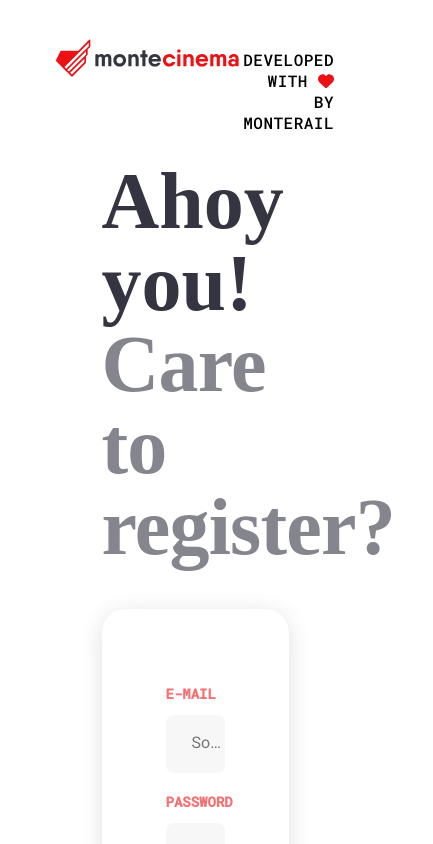
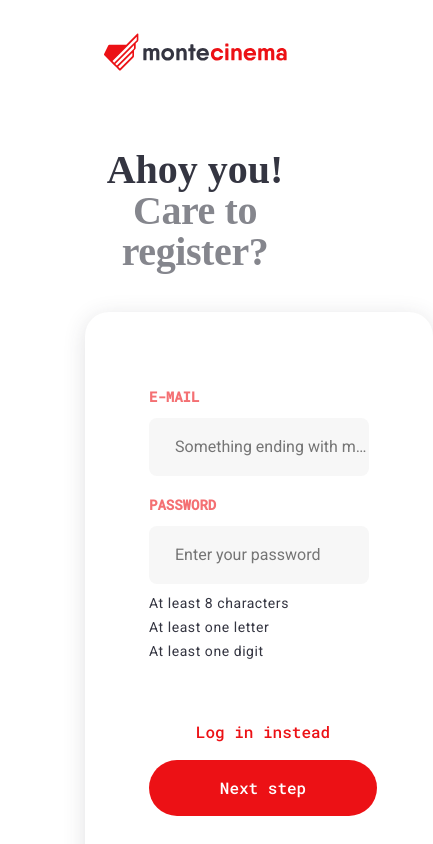
Before and after one commit to martaqh/registration-form, a React (Create React App) app: page / in a window 390 px wide. Shown: the top 844 px of the page, 433 px wide, since content can reach past the window. Built offline with nearby package versions, Linux system fonts and the light colour scheme; a web font is replaced by a local one.

Commit message:
Add media query for mobile view

```diff
--- a/src/components/ButtonsSection/ButtonsSection.module.scss
+++ b/src/components/ButtonsSection/ButtonsSection.module.scss
@@ -2,4 +2,8 @@
     display: flex;
     justify-content: space-between;
     margin-top: 40px;
+
+    @media only screen and (max-width: 768px) {
+        flex-direction: column;
+    }
 }
--- a/src/components/Container/Container.module.scss
+++ b/src/components/Container/Container.module.scss
@@ -1,6 +1,7 @@
 .container {
     width: 50%;
     max-width: 603px;
+    min-width: 220px;
     margin: 50px auto 0;
 
 }
--- a/src/components/FormCard/FormCard.module.scss
+++ b/src/components/FormCard/FormCard.module.scss
@@ -6,7 +6,8 @@
     padding: 64px;
     margin-top: 40px;
     max-width: 603px;
-    max-height: 500px;
+    min-width: 220px;
     box-shadow: 0px 4px 22px rgba(52, 53, 65, 0.15);
     border-radius: 24px;
+
 }
--- a/src/components/Header/Header.module.scss
+++ b/src/components/Header/Header.module.scss
@@ -20,5 +20,13 @@
         span {
             color: $color-brand;
         }
+
+        @media only screen and (max-width: 768px) {
+            display: none;
+        }
+    }
+
+    @media only screen and (max-width: 768px) {
+        justify-content: center;
     }
 }
--- a/src/components/PageSubtitle/PageSubtitle.module.scss
+++ b/src/components/PageSubtitle/PageSubtitle.module.scss
@@ -7,4 +7,9 @@
     font-size: 80px;
     line-height: 102%;
     letter-spacing: -0.01em;
+
+    @media only screen and (max-width: 768px) {
+        font-size: 40px;
+        text-align: center;
+    }
 }
--- a/src/components/PageTitle/PageTitle.module.scss
+++ b/src/components/PageTitle/PageTitle.module.scss
@@ -9,6 +9,10 @@
 
     &[type="success"] {
         text-align: center;
+    }
 
+    @media only screen and (max-width: 768px) {
+        font-size: 40px;
+        text-align: center;
     }
 }
```
